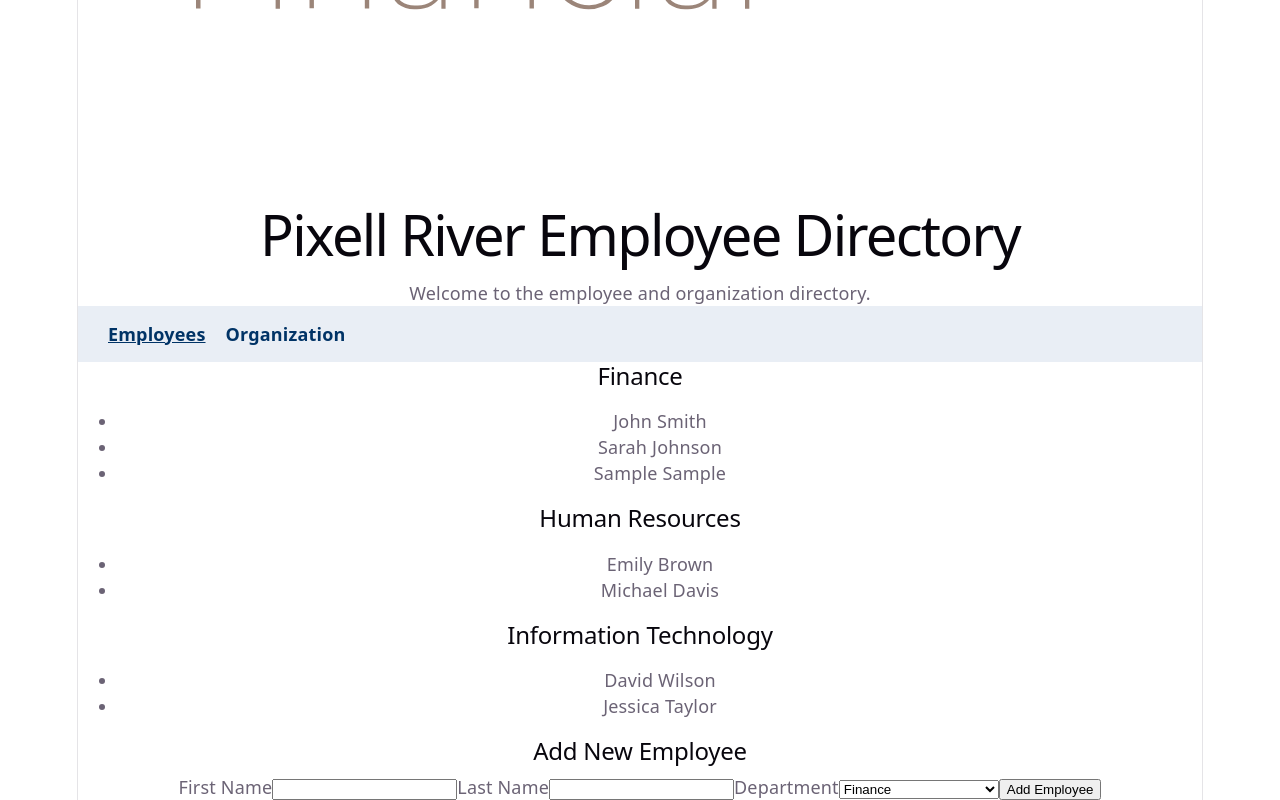
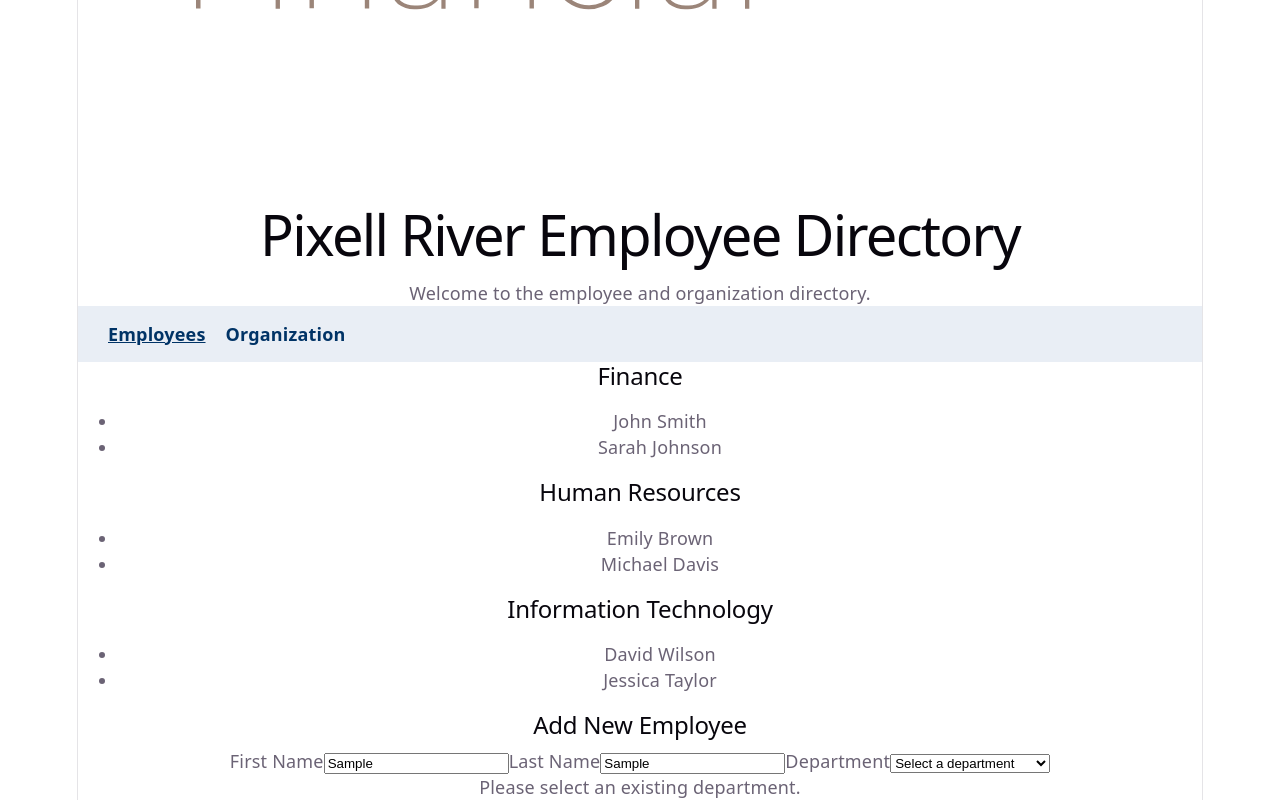
Before and after one commit to Arsh607/Full_Stack_Dev_Lab, a React (Vite) app in the folder pixell-river-directory/: page /employees in a window 1280 px wide. Both pictures are taken after typing "Sample", "Sample" into the empty fields and a click on the button "Add Employee". Shown: the part 877-1677 px from the top of the page. Built offline with nearby package versions, Linux system fonts and the light colour scheme.

Commit message:
Completed Lab 3.1 hook service repository architecture

```diff
--- a/pixell-river-directory/src/components/EmployeeForm.tsx
+++ b/pixell-river-directory/src/components/EmployeeForm.tsx
@@ -1,83 +1,82 @@
-import { useState } from "react";
-import type { Department, Employee } from "../types/Employee";
+import useFormInput from "../hooks/useFormInput";
+import { employeeService } from "../services/employeeService";
 
 interface EmployeeFormProps {
-  departments: Department[];
-  onAddEmployee: (departmentName: string, employee: Employee) => void;
+  onEmployeeCreated: () => void;
 }
 
-function EmployeeForm({ departments, onAddEmployee }: EmployeeFormProps) {
-  const [firstName, setFirstName] = useState("");
-  const [lastName, setLastName] = useState("");
-  const [departmentName, setDepartmentName] = useState(departments[0]?.name || "");
-  const [validationMessage, setValidationMessage] = useState("");
+function EmployeeForm({ onEmployeeCreated }: EmployeeFormProps) {
+  const firstName = useFormInput("");
+  const lastName = useFormInput("");
+  const departmentName = useFormInput("");
+
+  const departments = employeeService.getDepartments();
 
   const handleSubmit = (event: React.FormEvent<HTMLFormElement>) => {
     event.preventDefault();
 
-    setValidationMessage("");
+    firstName.setMessage("");
+    lastName.setMessage("");
+    departmentName.setMessage("");
 
-    if (firstName.trim().length < 3) {
-      setValidationMessage("First name must be at least 3 characters long.");
+    const result = employeeService.createEmployee(departmentName.value, {
+      firstName: firstName.value.trim(),
+      lastName: lastName.value.trim() || undefined,
+    });
+
+    if (!result.success) {
+      firstName.setMessage(result.errors?.firstName || "");
+      departmentName.setMessage(result.errors?.department || "");
       return;
     }
 
-    if (!departmentName) {
-      setValidationMessage("Please select a department.");
-      return;
-    }
+    firstName.reset();
+    lastName.reset();
+    departmentName.reset();
 
-    const newEmployee: Employee = {
-      firstName: firstName.trim(),
-      lastName: lastName.trim() || undefined,
-    };
-
-    onAddEmployee(departmentName, newEmployee);
-
-    setFirstName("");
-    setLastName("");
-    setDepartmentName(departments[0]?.name || "");
+    onEmployeeCreated();
   };
 
   return (
     <section className="form-section">
       <h2>Add New Employee</h2>
 
-      {validationMessage && (
-        <p className="error-message">{validationMessage}</p>
-      )}
-
       <form onSubmit={handleSubmit}>
         <label>
           First Name
           <input
             type="text"
-            value={firstName}
-            onChange={(event) => setFirstName(event.target.value)}
+            value={firstName.value}
+            onChange={(event) => firstName.setValue(event.target.value)}
           />
+          {firstName.message && <p className="error-message">{firstName.message}</p>}
         </label>
 
         <label>
           Last Name
           <input
             type="text"
-            value={lastName}
-            onChange={(event) => setLastName(event.target.value)}
+            value={lastName.value}
+            onChange={(event) => lastName.setValue(event.target.value)}
           />
         </label>
 
         <label>
           Department
           <select
-            value={departmentName}
-            onChange={(event) => setDepartmentName(event.target.value)}
+            value={departmentName.value}
+            onChange={(event) => departmentName.setValue(event.target.value)}
           >
+            <option value="">Select a department</option>
             {departments.map((department) => (
               <option key={department.name} value={department.name}>
                 {department.name}
               </option>
             ))}
           </select>
+          {departmentName.message && (
+            <p className="error-message">{departmentName.message}</p>
+          )}
         </label>
 
         <button type="submit">Add Employee</button>
--- /dev/null
+++ b/pixell-river-directory/src/hooks/useFormInput.ts
@@ -0,0 +1,28 @@
+import { useState } from "react";
+
+function useFormInput(initialValue = "") {
+  const [value, setValue] = useState(initialValue);
+  const [message, setMessage] = useState("");
+
+  const validate = (callback: (value: string) => string) => {
+    const result = callback(value);
+    setMessage(result);
+    return result;
+  };
+
+  const reset = () => {
+    setValue(initialValue);
+    setMessage("");
+  };
+
+  return {
+    value,
+    setValue,
+    message,
+    setMessage,
+    validate,
+    reset,
+  };
+}
+
+export default useFormInput;
--- a/pixell-river-directory/src/pages/EmployeesPage.tsx
+++ b/pixell-river-directory/src/pages/EmployeesPage.tsx
@@ -1,31 +1,22 @@
 import { useState } from "react";
 import MainContent from "../components/MainContent";
 import EmployeeForm from "../components/EmployeeForm";
-import departmentData from "../data/departments.json";
-import type { Department, Employee } from "../types/Employee";
+import { employeeService } from "../services/employeeService";
+import type { Department } from "../types/Employee";
 
 function EmployeesPage() {
-  const [departments, setDepartments] = useState<Department[]>(departmentData);
+  const [departments, setDepartments] = useState<Department[]>(
+    employeeService.getDepartments()
+  );
 
-  const addEmployee = (departmentName: string, employee: Employee) => {
-    const updatedDepartments = departments.map((department) => {
-      if (department.name === departmentName) {
-        return {
-          ...department,
-          employees: [...department.employees, employee],
-        };
-      }
-
-      return department;
-    });
-
-    setDepartments(updatedDepartments);
+  const refreshDepartments = () => {
+    setDepartments([...employeeService.getDepartments()]);
   };
 
   return (
     <>
       <MainContent departments={departments} />
-      <EmployeeForm departments={departments} onAddEmployee={addEmployee} />
+      <EmployeeForm onEmployeeCreated={refreshDepartments} />
     </>
   );
 }
--- /dev/null
+++ b/pixell-river-directory/src/repositories/employeeRepo.ts
@@ -0,0 +1,23 @@
+import departmentData from "../data/departments.json";
+import type { Department, Employee } from "../types/Employee";
+
+let departments: Department[] = departmentData;
+
+export const employeeRepo = {
+  getDepartments(): Department[] {
+    return departments;
+  },
+
+  createEmployee(departmentName: string, employee: Employee): Department[] {
+    departments = departments.map((department) =>
+      department.name === departmentName
+        ? {
+            ...department,
+            employees: [...department.employees, employee],
+          }
+        : department
+    );
+
+    return departments;
+  },
+};
--- /dev/null
+++ b/pixell-river-directory/src/services/employeeService.ts
@@ -0,0 +1,47 @@
+import type { Department, Employee } from "../types/Employee";
+import { employeeRepo } from "../repositories/employeeRepo";
+
+export interface CreateEmployeeResult {
+  success: boolean;
+  departments?: Department[];
+  errors?: {
+    firstName?: string;
+    department?: string;
+  };
+}
+
+export const employeeService = {
+  getDepartments(): Department[] {
+    return employeeRepo.getDepartments();
+  },
+
+  createEmployee(departmentName: string, employee: Employee): CreateEmployeeResult {
+    const errors: CreateEmployeeResult["errors"] = {};
+
+    const departmentExists = employeeRepo
+      .getDepartments()
+      .some((department) => department.name === departmentName);
+
+    if (!departmentExists) {
+      errors.department = "Please select an existing department.";
+    }
+
+    if (employee.firstName.trim().length < 3) {
+      errors.firstName = "First name must be at least 3 characters long.";
+    }
+
+    if (Object.keys(errors).length > 0) {
+      return {
+        success: false,
+        errors,
+      };
+    }
+
+    const updatedDepartments = employeeRepo.createEmployee(departmentName, employee);
+
+    return {
+      success: true,
+      departments: updatedDepartments,
+    };
+  },
+};
```
